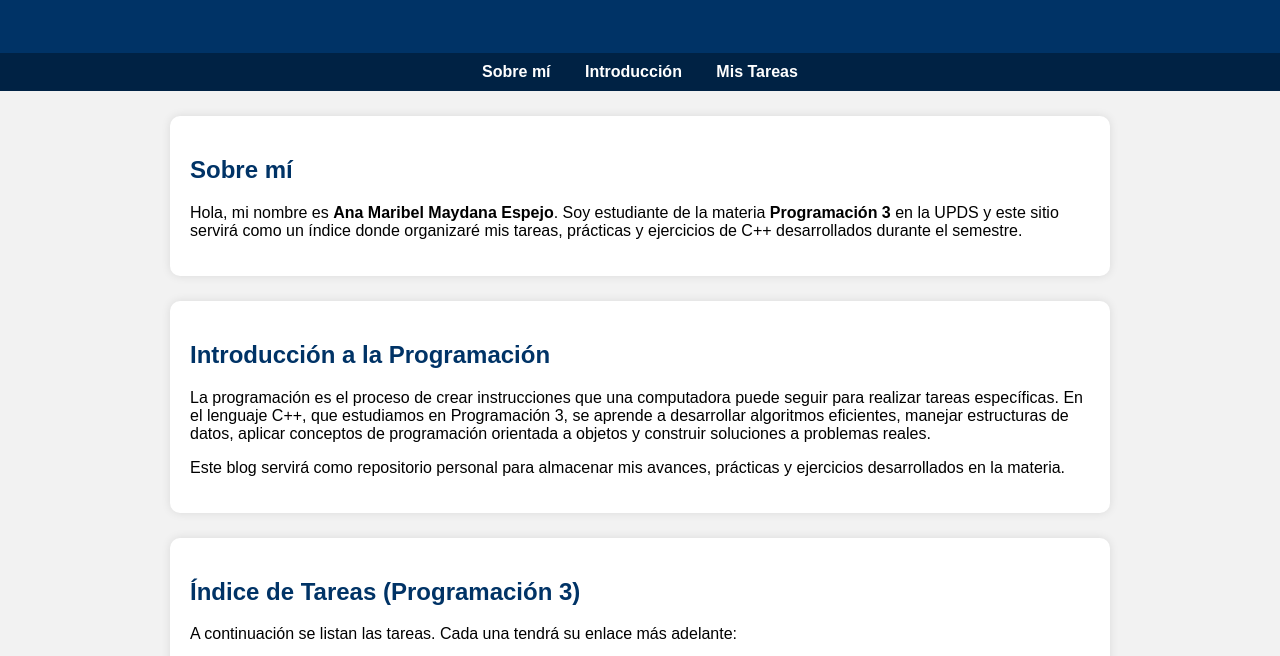
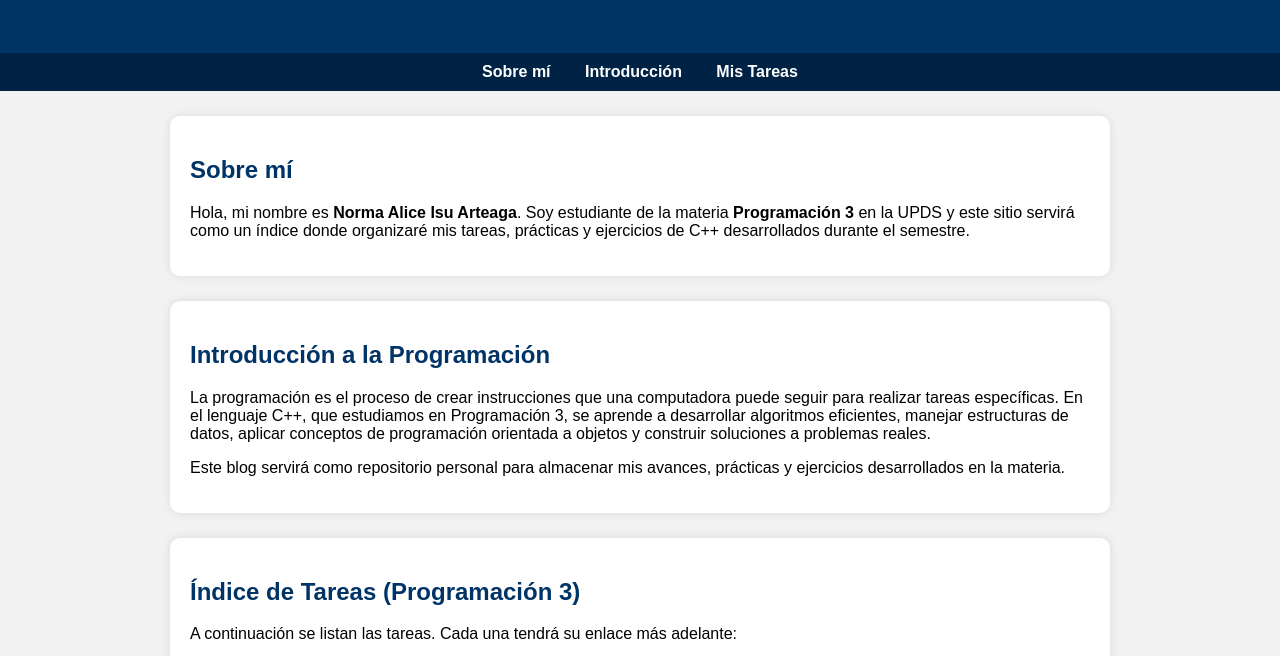
Before and after one commit to aliciaalvisarteaga2005-lgtm/tarea, a plain HTML site: page index.html in a window 1280 px wide. Shown: the part 122-778 px from the top of the page. Drawn offline with Linux system fonts and the light colour scheme.

Commit message:
miperfil index.html

```diff
--- a/index.html
+++ b/index.html
@@ -75,7 +75,7 @@
         </nav>
         <div class="container" id="sobre-mi">
             <h2>Sobre mí</h2>
-            <p> Hola, mi nombre es <strong>Ana Maribel Maydana Espejo</strong>. Soy estudiante de la materia <strong>Programación 3</strong> en la UPDS y este sitio servirá como un
+            <p> Hola, mi nombre es <strong>Norma Alice Isu Arteaga</strong>. Soy estudiante de la materia <strong>Programación 3</strong> en la UPDS y este sitio servirá como un
                 índice donde organizaré mis tareas, prácticas y ejercicios de C++ desarrollados durante el semestre. </p>
         </div>
         <div class="container" id="intro">
```
